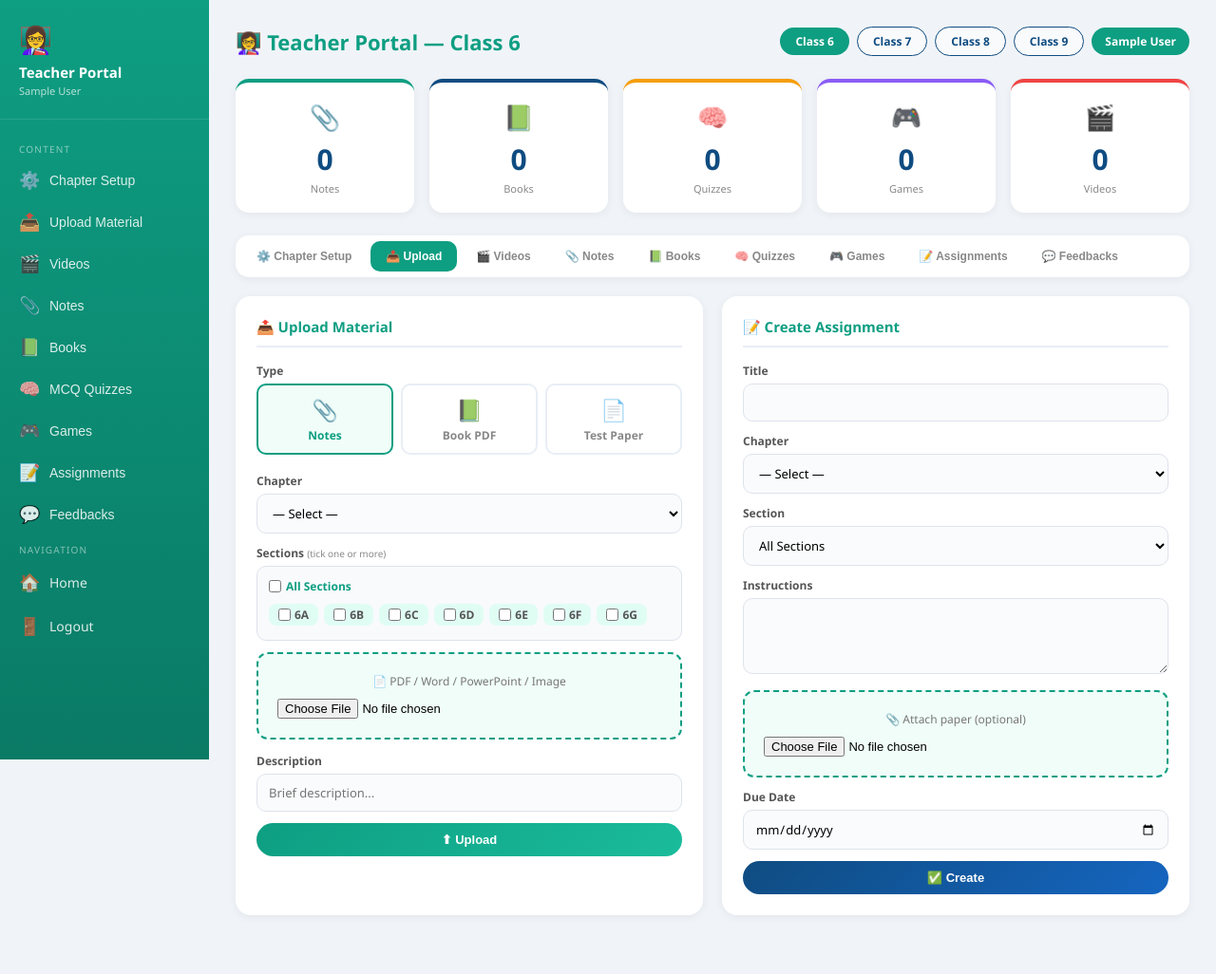
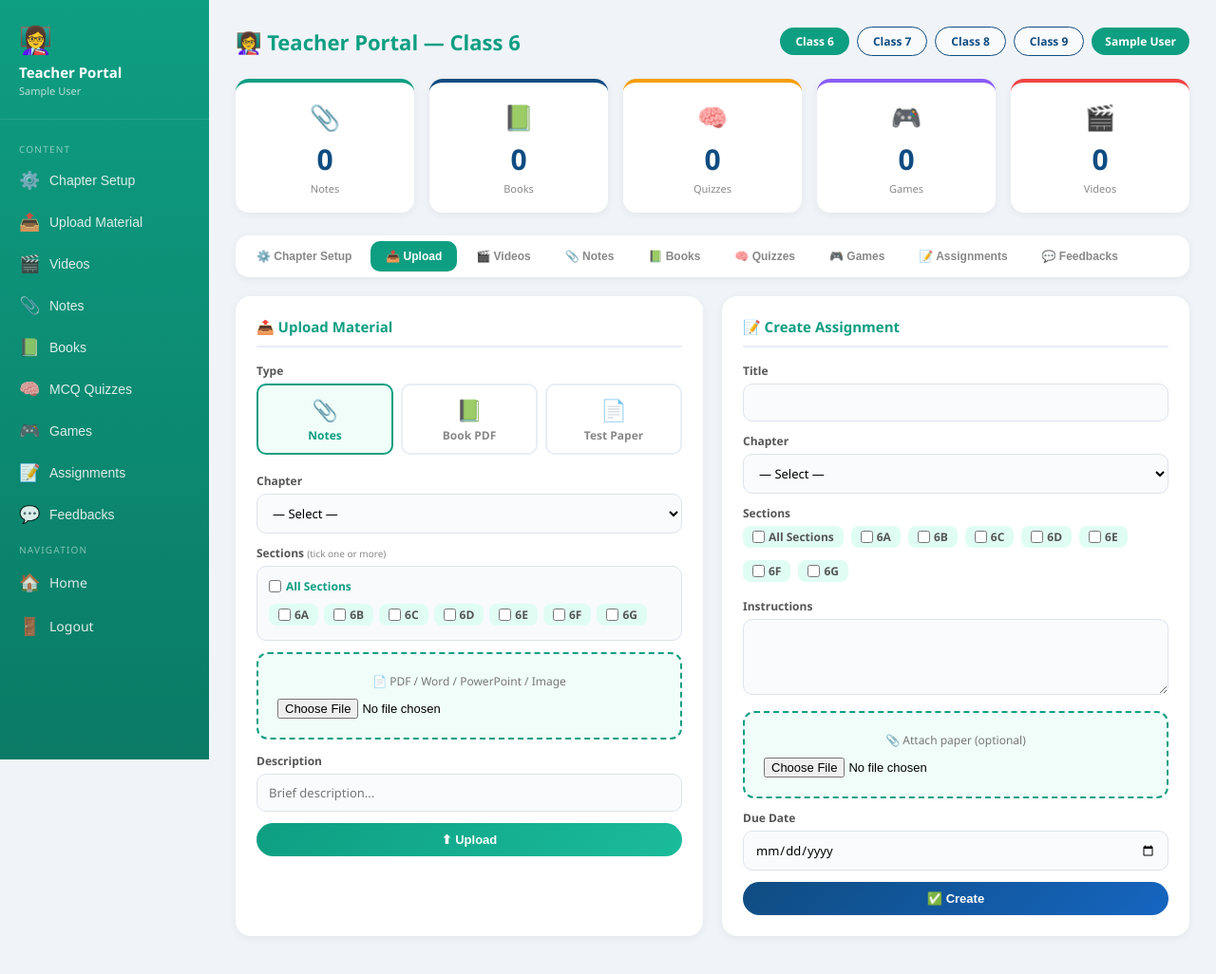
Before and after one commit to kratikaagarwal-cell/mps-computer-lms, a Flask app: page /teacher in a window 1280 px wide, after a click on "📤 Upload Material". Shown: the top 1026 px of the page at 95% size. Before the commit the page ends 969 px from the top, so only its background shows below. Run offline with Flask 3, Linux system fonts and the light colour scheme; the visitor is signed in with stand-in values (Sample User, id 1).

Commit message:
Change section selection to checkboxes
Updated section selection to use checkboxes for better usability and added functionality to toggle all sections.

```diff
--- a/templates/teacher.html
+++ b/templates/teacher.html
@@ -228,11 +228,17 @@ tbody tr:hover td{background:#f7fffe;}
             {% for ch in chapters %}<option value="Ch {{ ch.no }} - {{ ch.name }}" data-no="{{ ch.no }}">Ch {{ ch.no }} — {{ ch.name }}</option>{% endfor %}
           </select>
           <input type="hidden" name="chapter_no" id="chapter_no_assign">
-          <label>Section</label>
-          <select name="section">
-            <option value="">All Sections</option>
-            {% for sec in sections %}<option>{{ sec }}</option>{% endfor %}
-          </select>
+          <label>Sections</label>
+          <div style="display: flex; flex-wrap: wrap; gap: 8px; margin-bottom: 12px;">
+            <label style="display:inline-flex;align-items:center;gap:4px;font-size:12px;font-weight:600;background:#e0fdf4;padding:3px 10px;border-radius:8px;cursor:pointer;">
+              <input type="checkbox" name="section" value="All Sections" onchange="toggleAllSectionAssign(this)"> All Sections
+            </label>
+            {% for sec in sections %}
+            <label style="display:inline-flex;align-items:center;gap:4px;font-size:12px;font-weight:600;background:#e0fdf4;padding:3px 10px;border-radius:8px;cursor:pointer;">
+              <input type="checkbox" name="section" value="{{ sec }}" class="assign-sec-cb"> {{ sec }}
+            </label>
+            {% endfor %}
+          </div>
           <label>Instructions</label><textarea name="description"></textarea>
           <div class="upload-box" style="margin-bottom:12px;"><p>📎 Attach paper (optional)</p><input type="file" name="file" accept=".pdf,.doc,.docx,.jpg,.jpeg,.png"></div>
           <label>Due Date</label><input type="date" name="due_date">
@@ -302,7 +308,7 @@ tbody tr:hover td{background:#f7fffe;}
           <td><span class="badge bg-blue">{{ n.section }}</span></td>
           <td style="color:#777;font-size:11px;">{{ n.description or '—' }}</td>
           <td style="color:#aaa;font-size:11px;">{{ n.uploaded_at or '—' }}</td>
-          <td><a href="/uploads/{{ n.filename }}" class="btn btn-teal btn-sm" target="_blank">⬇</a> <a href="/delete_note/{{ n.id }}" class="btn btn-red btn-sm" onclick="return confirm('Delete?')">🗑</a></td>
+          <td><a href="/uploads/{{ n.filename }}" class="btn btn-teal btn-sm" target="_blank" title="View">👁️</a> <a href="/delete_note/{{ n.id }}" class="btn btn-red btn-sm" onclick="return confirm('Delete?')">🗑</a></td>
         </tr>{% endfor %}</tbody>
       </table>
       {% else %}<div class="empty">No notes uploaded yet.</div>{% endif %}
@@ -469,7 +475,7 @@ tbody tr:hover td{background:#f7fffe;}
           <td><span class="badge bg-blue">{{ a.section or 'All' }}</span></td>
           <td style="color:#e74c3c;font-size:12px;font-weight:600;">{{ a.due_date or '—' }}</td>
           <td>{% if a.filename %}<a href="/uploads/{{ a.filename }}" class="btn btn-teal btn-sm" target="_blank">📎</a>{% else %}—{% endif %}</td>
-          <td><a href="/delete_assignment/{{ a.id }}" class="btn btn-red btn-sm" onclick="return confirm('Delete?')">🗑</a></td>
+          <td><a href="/assignment_submissions/{{ a.id }}" class="btn btn-blue btn-sm">📊</a> <a href="/delete_assignment/{{ a.id }}" class="btn btn-red btn-sm" onclick="return confirm('Delete?')">🗑</a></td>
         </tr>{% endfor %}</tbody>
       </table>
       {% else %}<div class="empty">No assignments yet.</div>{% endif %}
@@ -581,7 +587,48 @@ window.addEventListener('DOMContentLoaded', () => {
     const el = document.getElementById(id);
     if(el) el.dispatchEvent(new Event('change'));
   });
+  toggleFileType(); // Initialize file type toggle
 });
+
+// FIX #1: Toggle quiz type between MCQ and external link
+function toggleQuizType() {
+    const type = document.getElementById('quiz_type_sel').value;
+    const mcqSection = document.getElementById('mcq-section');
+    const linkSection = document.getElementById('link-section');
+    const externalInput = document.getElementById('external_link_input');
+
+    if (type === 'link') {
+        mcqSection.style.display = 'none';
+        linkSection.style.display = 'block';
+        externalInput.required = true;
+        document.getElementById('save-quiz-btn').textContent = '🔗 Save External Quiz';
+    } else {
+        mcqSection.style.display = 'block';
+        linkSection.style.display = 'none';
+        externalInput.required = false;
+        document.getElementById('save-quiz-btn').textContent = '🧠 Save Quiz';
+    }
+}
+
+// FIX #6: Toggle file upload vs URL input for books
+function toggleFileType() {
+    const fileType = document.querySelector('input[name="file_type"]:checked').value;
+    const fileArea = document.getElementById('file-upload-area');
+    const urlArea = document.getElementById('url-upload-area');
+
+    if (fileType === 'book') {
+        fileArea.style.display = 'block';
+        urlArea.style.display = 'block';
+    } else {
+        fileArea.style.display = 'block';
+        urlArea.style.display = 'none';
+    }
+}
+
+// FIX #4: Toggle all sections for assignment
+function toggleAllSectionAssign(cb) {
+    document.querySelectorAll('.assign-sec-cb').forEach(c => c.checked = cb.checked);
+}
 </script>
 </body>
 </html>
```
